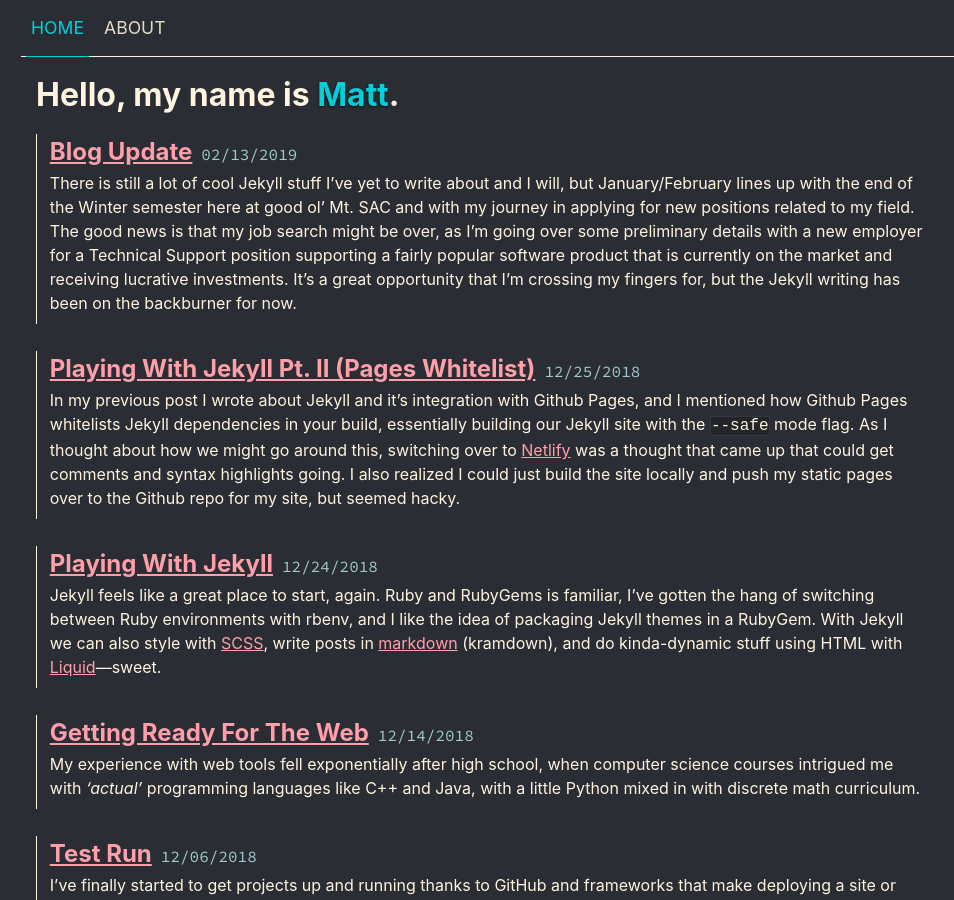
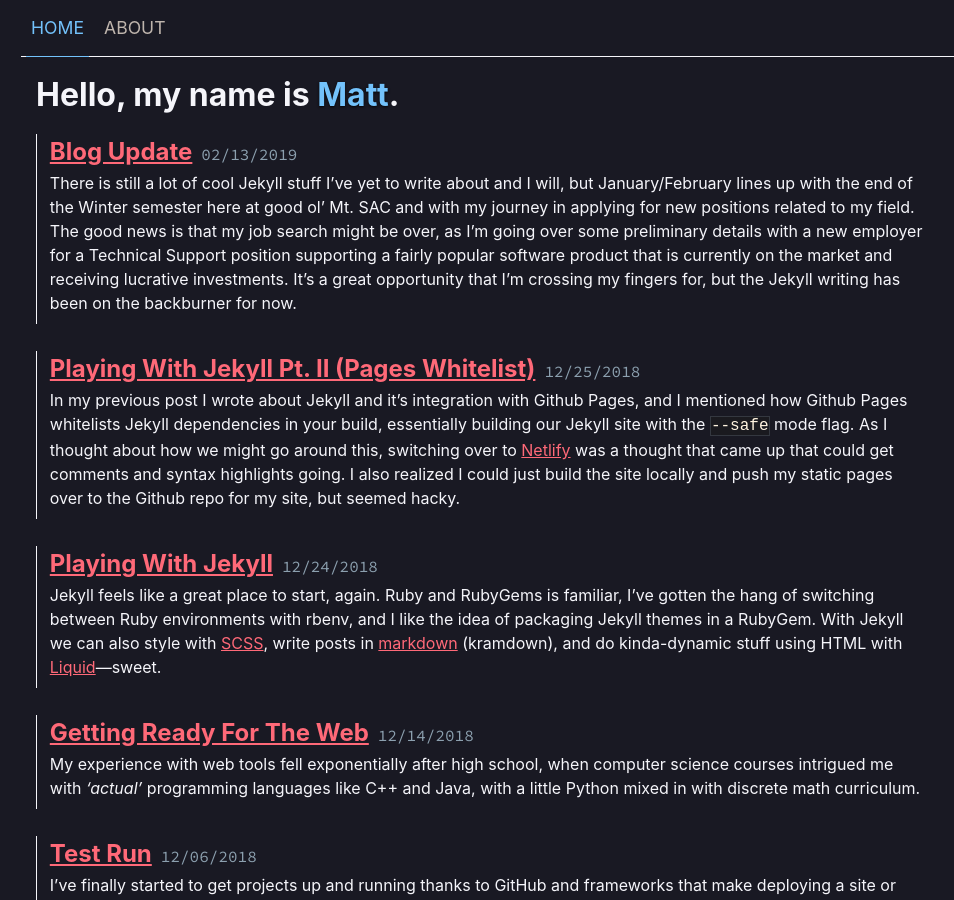
Before and after one commit to MattRugamas/mattrugamas.com, a Jekyll site: the page built from index.html, in a window 1280 px wide and 900 px high. Shown: the whole window, without its empty margins (19-973 px from the left). Built offline with Jekyll 4.4.1, drawn with Linux system fonts in a browser that asks for light colours.

Commit message:
Updating colors for winter :nails:

```diff
--- a/_sass/_settings.scss
+++ b/_sass/_settings.scss
@@ -2,13 +2,13 @@ $fonts-body: -apple-system,BlinkMacSystemFont,"Segoe UI",Roboto,"Helvetica Neue"
 $fonts-titles: -apple-system,BlinkMacSystemFont,"Segoe UI",Roboto,"Helvetica Neue",Arial,sans-serif;
 $fonts-source: 'Source Code Pro', monospace;
 
-$base: rgb(42, 45, 51);
-$selected: rgb(52, 56, 64);
-$text: rgb(255, 244, 224);
-$inactive: rgb(229, 220, 202);
-$links: rgb(255, 159, 170);
-$highlight: rgb(0, 206, 217);
-$dates: rgb(159, 203, 204);
+$base: rgb(25, 25, 35);          // A dark, moody navy to create a rich background.
+$selected: rgb(58, 68, 102);     // A strong, muted indigo for a standout selection color.
+$text: rgb(245, 245, 250);       // Soft white with a hint of blue for easy readability.
+$inactive: rgb(191, 181, 173);   // Warm gray-beige to contrast with the cool tones in the base.
+$links: rgb(255, 105, 120);      // A vivid coral pink to add energy and draw attention to links.
+$highlight: rgb(115, 194, 251);  // A bright sky blue for a refreshing highlight color.
+$dates: rgb(140, 160, 175);      // A cool slate blue for date text, subtle yet noticeable.
 
 // $base: #474853;
 // $text: #EDF5E1;
```
